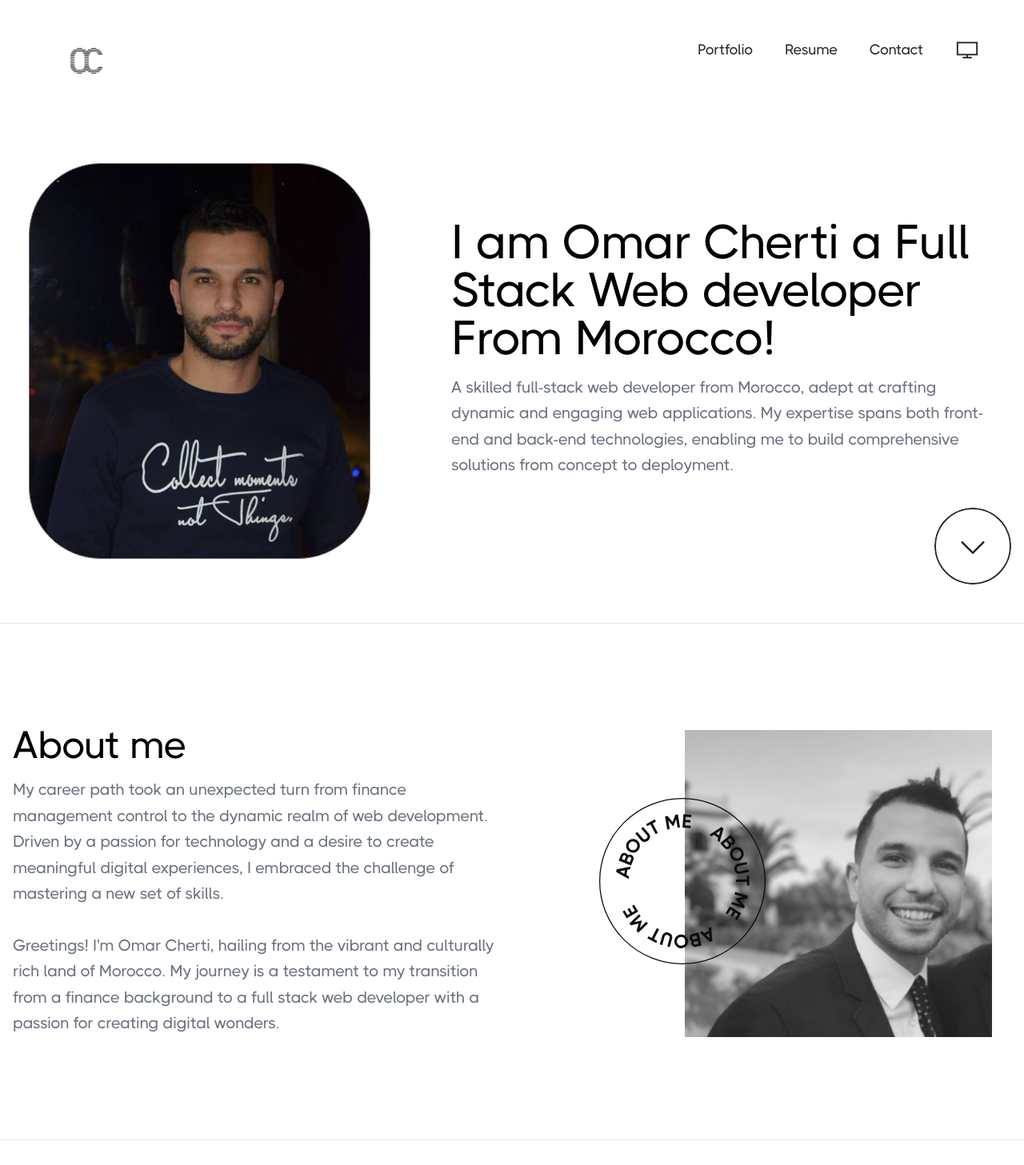
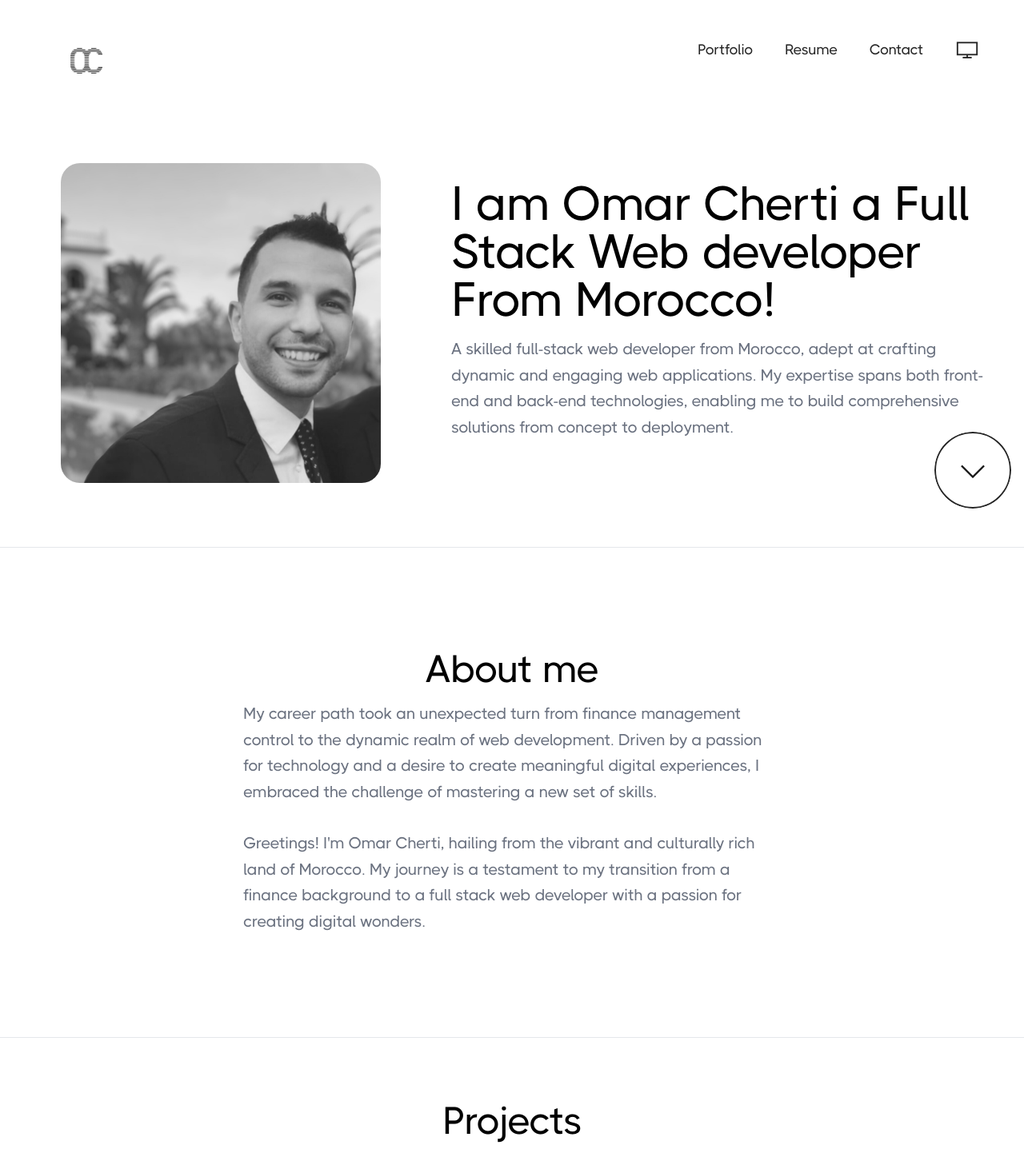
Before and after one commit to omarch94/portfolio_OMAR_CH, a React (Vite) app: page / in a window 1280 px wide. Shown: the top 1457 px of the page at 80% size. Built offline with nearby package versions, Linux system fonts and the light colour scheme.

Commit message:
changes in about page

```diff
--- a/src/components/About.tsx
+++ b/src/components/About.tsx
@@ -4,8 +4,8 @@ const About = (props: any, ref: any) => {
   return (
     <section className="bg-white dark:bg-neutral-900 py-20 lg:py-32" ref={ref}>
       <div className="relative grid auto-cols-fr gap-10 max-w-screen-xl px-4 mx-auto lg:grid-cols-12">
-        <div className="mx-auto place-self-center lg:col-span-6">
-          <h2 className="lg:max-w-2xl mb-4 text-3xl font-normal tracking-normal md:text-4xl xl:text-5xl">
+        <div className="mx-auto place-self-center lg:col-span-12">
+          <h2 className="lg:max-w-2xl mb-4 text-3xl font-normal tracking-normal md:text-4xl xl:text-5xl text-center">
             About me
           </h2>
           <p className="lg:max-w-2xl mb-6 font-normal leading-relaxed text-gray-500 lg:mb-8 text-xl">
@@ -23,20 +23,20 @@ const About = (props: any, ref: any) => {
             passion for creating digital wonders.{" "}
           </p>
         </div>
-        <div className="relative lg:block hidden lg:mt-0 lg:col-span-6 max-w-sm justify-self-end self-end mr-6">
+        {/* <div className="relative lg:block hidden lg:mt-0 lg:col-span-6 max-w-sm justify-self-end self-end mr-6">
           <img
             src="/images/omarcherti.png"
             alt="aboout-1"
             className="transition-all duration-700 opacity-0 animating-image"
           />
           <div className="bg-neutral-950 absolute inset-0 transition-all duration-700 animating-bg w-full" />
-        </div>
+        </div> */}
 
-        <img
+        {/* <img
           className="z-10 absolute left-2/3 top-1/2 md:block hidden -translate-x-1/2 lg:-translate-y-1/2 w-52 dark:invert"
           src="/images/about-circular.svg"
           alt="animated svg"
-        />
+        /> */}
       </div>
     </section>
   );
--- a/src/components/Hero.tsx
+++ b/src/components/Hero.tsx
@@ -10,14 +10,14 @@ const Hero = ({ scrollToAbout = () => {} }: Props) => {
       <div className="relative grid max-w-screen-xl px-4 mx-auto lg:gap-8 xl:gap-0 lg:grid-cols-12">
         <div className="mx-auto place-self-center lg:col-span-7">
           <h1 className="lg:max-w-2xl mb-4 text-4xl font-normal tracking-normal md:text-5xl xl:text-6xl">
-I am Omar Cherti a Full Stack Web developer From Morocco!
+            I am Omar Cherti a Full Stack Web developer From Morocco!
           </h1>
           <p className="lg:max-w-2xl mb-6 font-normal leading-relaxed text-gray-500 lg:mb-8 text-xl">
            A skilled full-stack web developer from Morocco, adept at crafting dynamic and engaging web applications. My expertise spans both front-end and back-end technologies, enabling me to build comprehensive solutions from concept to deployment.          </p>
         </div>
-  <div className="lg:order-first lg:mt-0 lg:col-span-5 relative ">
-  <img src="/images/omarcherti3.png" alt="hero" className="transition-all duration-700 opacity-0 animating-image mx-5 border-transparent " />
-  <div className="bg-neutral-950 absolute inset-0 transition-all duration-700 animating-bg w-full border-transparent rounded-3xl" />
+  <div className="lg:order-first lg:mt-0 lg:col-span-5 relative flex justify-center  ">
+  <img src="/images/omarcherti.png" alt="hero" className="transition-all duration-700 opacity-0 animating-image mx-5 border-transparent rounded-3xl	 " />
+  <div className="bg-neutral-950 absolute inset-0 transition-all duration-700 animating-bg w-full border-transparent rounded-3xl 	" />
 </div>
 
         <Button runFunc={scrollToAbout} classNames="lg:absolute w-24 h-24"/>
```
Also changed, not shown: 1 other file (tests, documents, lock files or other folders).
